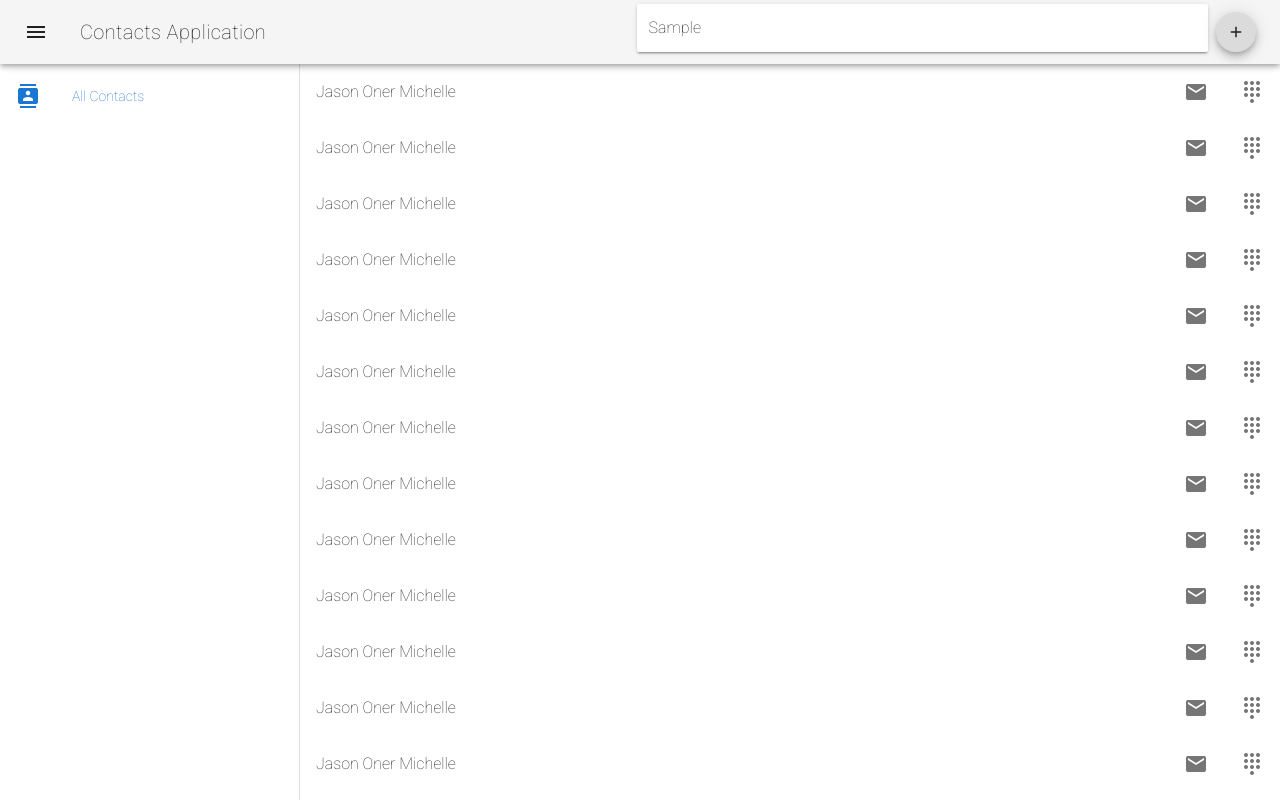
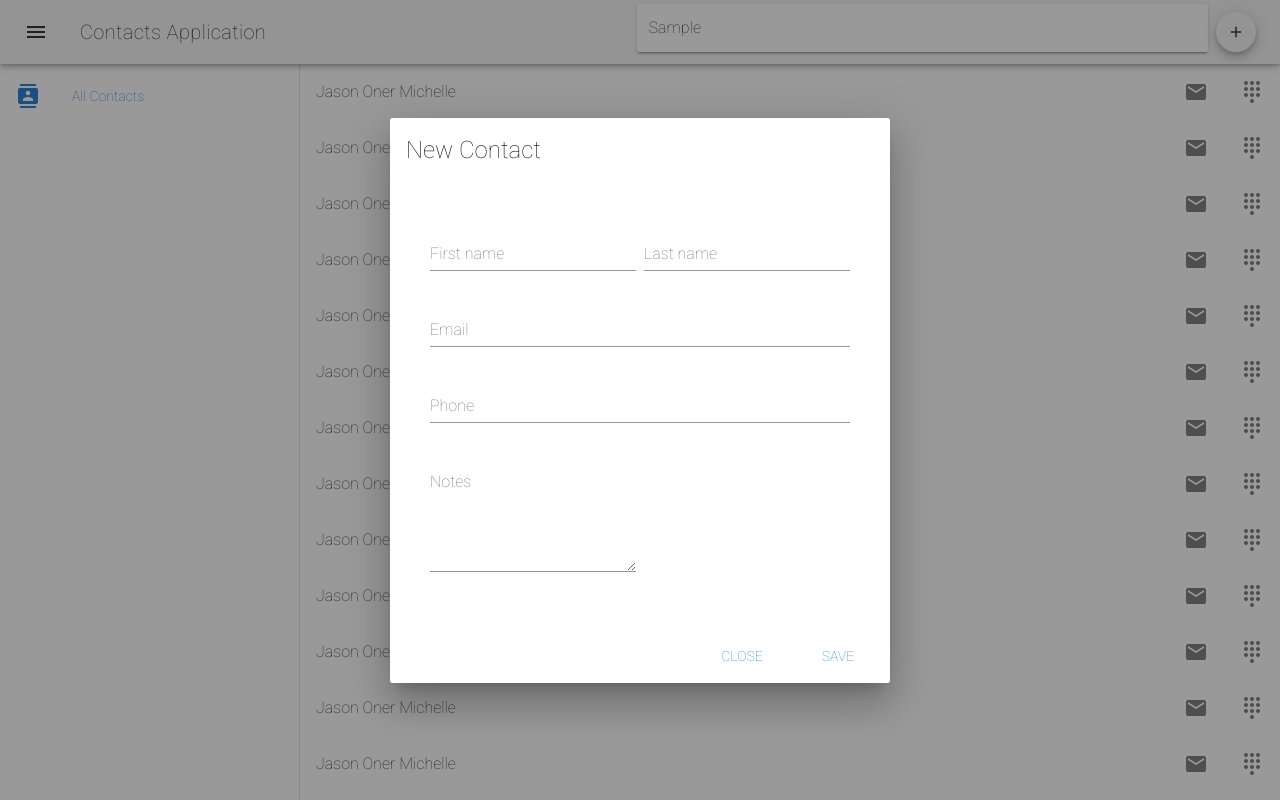
Before and after one commit to pierodicuollo/contacts-app, a Vue app in the folder webapp/: page / in a window 1280 px wide. Both pictures are taken after typing "Sample" into the empty fields and a click on the button "add". Shown: the top 800 px of the page. Built offline with nearby package versions, Linux system fonts and the light colour scheme.

Commit message:
new contact dialogue

```diff
--- a/webapp/src/App.vue
+++ b/webapp/src/App.vue
@@ -45,6 +45,47 @@
     </v-toolbar>
     <v-content>
       <router-view/>
+      <v-layout row justify-center>
+    <v-dialog v-model="dialog" persistent max-width="500px">
+      <v-card>
+        <v-card-title>
+          <span class="headline">New Contact</span>
+        </v-card-title>
+        <v-card-text>
+          <v-container grid-list-md>
+            <v-layout wrap>
+              <v-flex xs12 sm6 md6>
+                <v-text-field label="First name" required></v-text-field>
+              </v-flex>
+              <v-flex xs12 sm6 md6>
+                <v-text-field
+                  label="Last name"
+                  required
+                ></v-text-field>
+              </v-flex>
+              <v-flex xs12>
+                <v-text-field label="Email" required></v-text-field>
+              </v-flex>
+              <v-flex xs12>
+                <v-text-field label="Phone" type="number" required></v-text-field>
+              </v-flex>
+              <v-flex xs12 sm6>
+                <v-textarea
+                  label="Notes"
+                  chips
+                ></v-textarea>
+              </v-flex>
+            </v-layout>
+          </v-container>
+        </v-card-text>
+        <v-card-actions>
+          <v-spacer></v-spacer>
+          <v-btn color="blue darken-1" flat @click.native="dialog = false">Close</v-btn>
+          <v-btn color="blue darken-1" flat @click.native="dialog = false">Save</v-btn>
+        </v-card-actions>
+      </v-card>
+    </v-dialog>
+  </v-layout>
     </v-content>
   </v-app>
 </template>
@@ -66,7 +107,8 @@ export default {
       right: true,
       rightDrawer: false,
       title: 'Contacts Application',
-      searchText: ''
+      searchText: '',
+      dialog: false
     }
   }
 }
```
